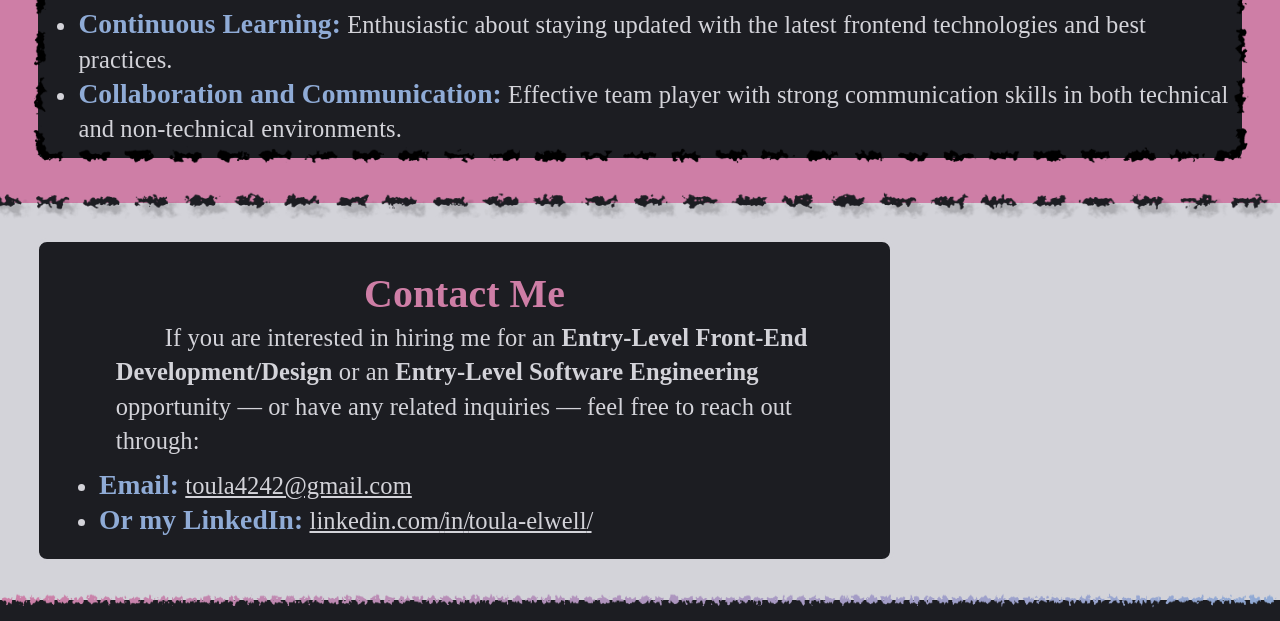
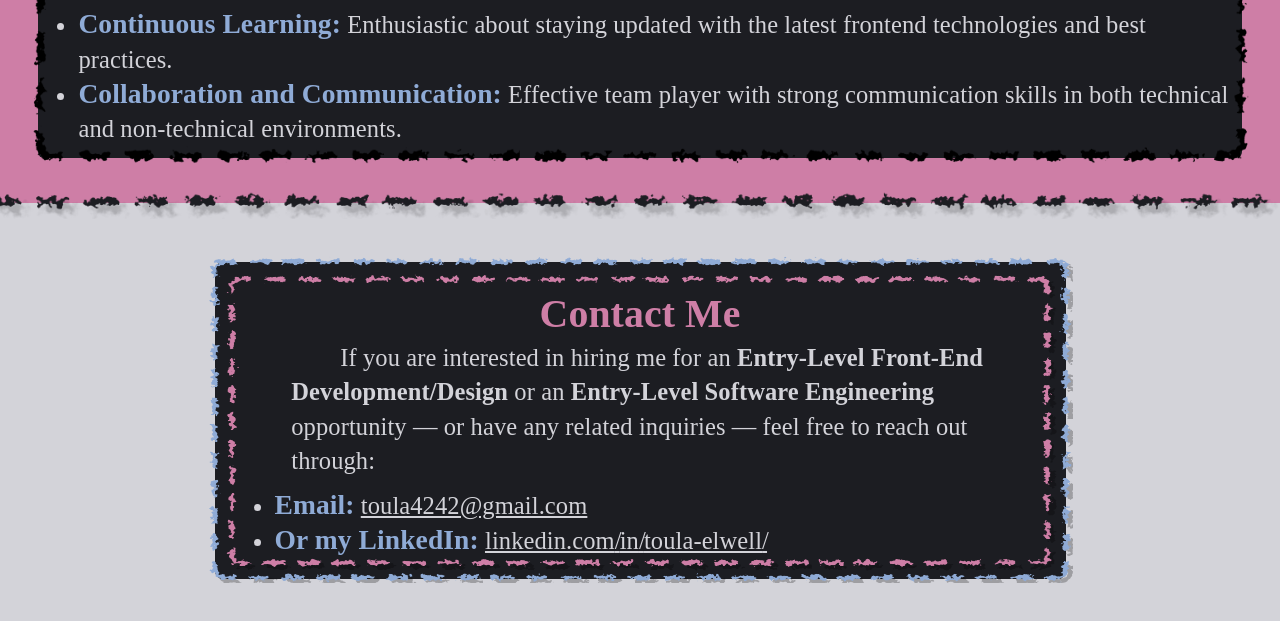
Before and after one commit to tae9467/tae9467.github.io, a plain HTML site: page index.html in a window 1280 px wide. Shown: the part 2750-3371 px from the top of the page. Drawn offline with Linux system fonts and the light colour scheme; a web font is replaced by a local one.

Commit message:
styling the contacts section

```diff
--- a/Resources/styles.css
+++ b/Resources/styles.css
@@ -328,6 +328,7 @@ main section#designs h2 {
     width: 101.5%;
     height: 103%;
     top: -6px;
+    pointer-events: none;
 }
 
 .borderSectionImgLong {
@@ -915,6 +916,21 @@ main section button:active {
     width: auto;
 }
 
+#contact {
+    position: relative;
+    z-index: 1;
+    margin: 55px auto 60px;
+}
+
+.contactBorder {
+    position: absolute;
+    top: -2%;
+    border-radius: 12px;
+    width: 101.8%;
+    height: 103.5%;
+    pointer-events: none;
+}
+
 /* Footer */
 
 footer {
--- a/index.html
+++ b/index.html
@@ -505,6 +505,7 @@
             </section>
 
             <section id="contact">
+                <img class="contactBorder" src="./Resources/Images/contactBorder.png" alt="">
                 <h2>Contact Me</h2>
                 <div class="contactInfo">
                     <p>
```
Also changed, not shown: Resources/Images/ContactBorder.png (added).
